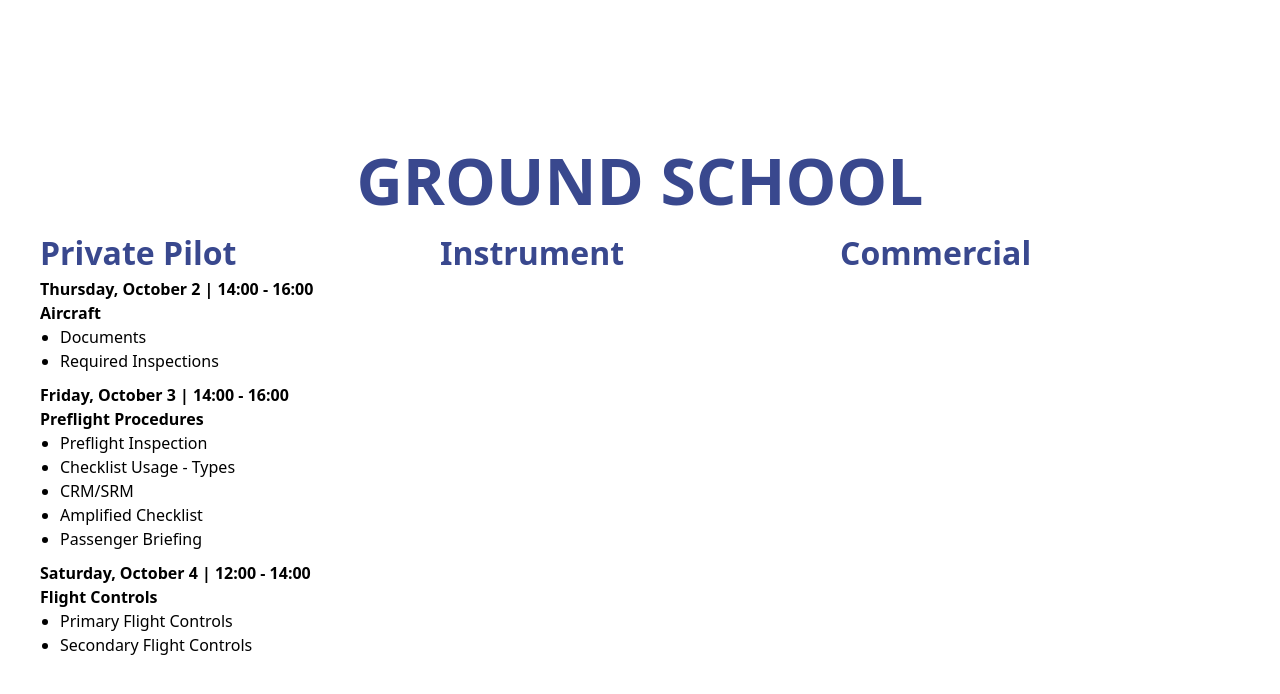
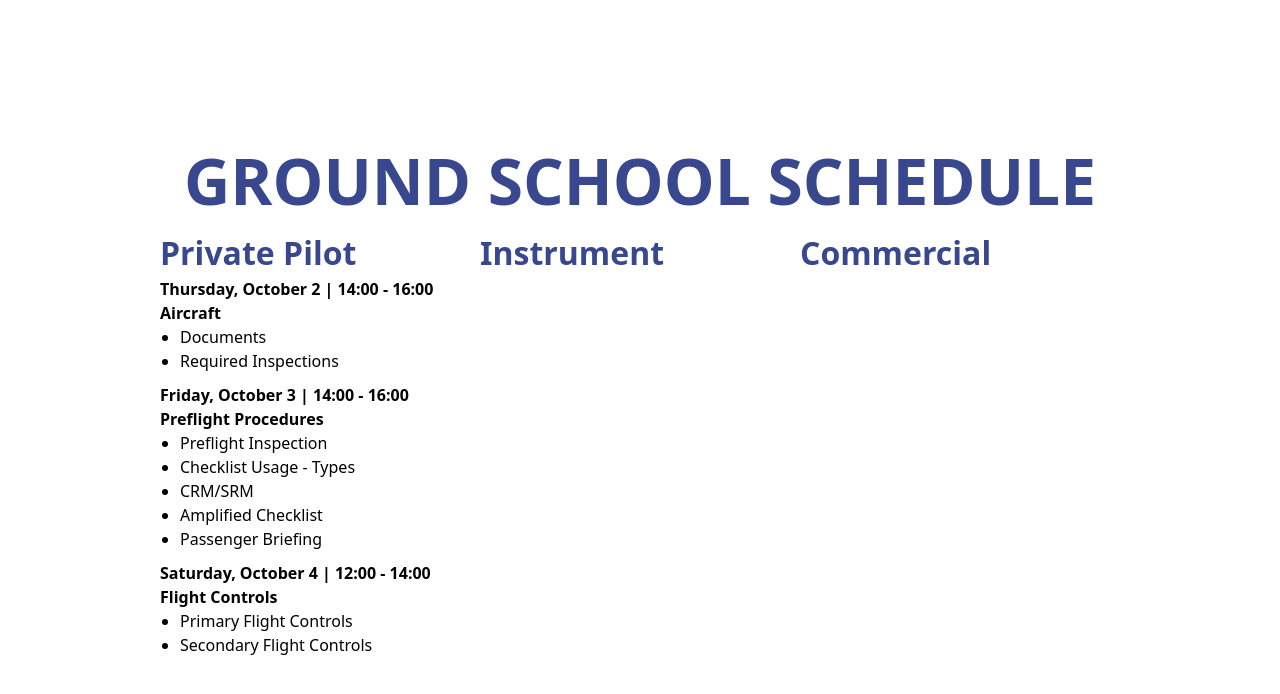
Before and after one commit to andrehebra/ground-school-schedule, a SvelteKit app in the folder ground-school-schedule/: page / in a window 1280 px wide. Shown: the top 694 px of the page. Built offline with nearby package versions, Linux system fonts and the light colour scheme.

Commit message:
updated class array

```diff
--- a/ground-school-schedule/src/routes/+page.svelte
+++ b/ground-school-schedule/src/routes/+page.svelte
@@ -19,19 +19,19 @@
             tasks: ["Primary Flight Controls", "Secondary Flight Controls"],
         },
         {
-            lesson: "Powerplant",
+            lesson: "Systems - Powerplant",
             tasks: ["Engine", "Oil System", "Engine Failures"],
         },
         {
-            lesson: "Ignition System",
+            lesson: "Systems - Ignition",
             tasks: ["Ignition System Overview", "Magnetos", "Spark Plugs"],
         },
         {
-            lesson: "Fuel System",
+            lesson: "Systems - Fuel",
             tasks: ["Fuel System Overview", "Fuel Injection", "Fuel Types", "Emergency Management"],
         },
         {
-            lesson: "Electrical System",
+            lesson: "Systems - Electrical",
             tasks: ["Electrical System Overview", "Starter", "Alternator", "Emergency Management"],
         },
         {
@@ -179,7 +179,7 @@
 </script>
 
 <div class="container">
-    <h1 class="title">GROUND SCHOOL</h1>
+    <h1 class="title">GROUND SCHOOL SCHEDULE</h1>
     <div class="classGrid">
         <div class="gridItem">
             <h2>Private Pilot</h2>
@@ -206,7 +206,7 @@
 
 <style>
     :global(.gridItem) {
-        min-width: 400px;
+        width: 25vw;
     }
     :global(.spacer) {
         height: 10px;
```
